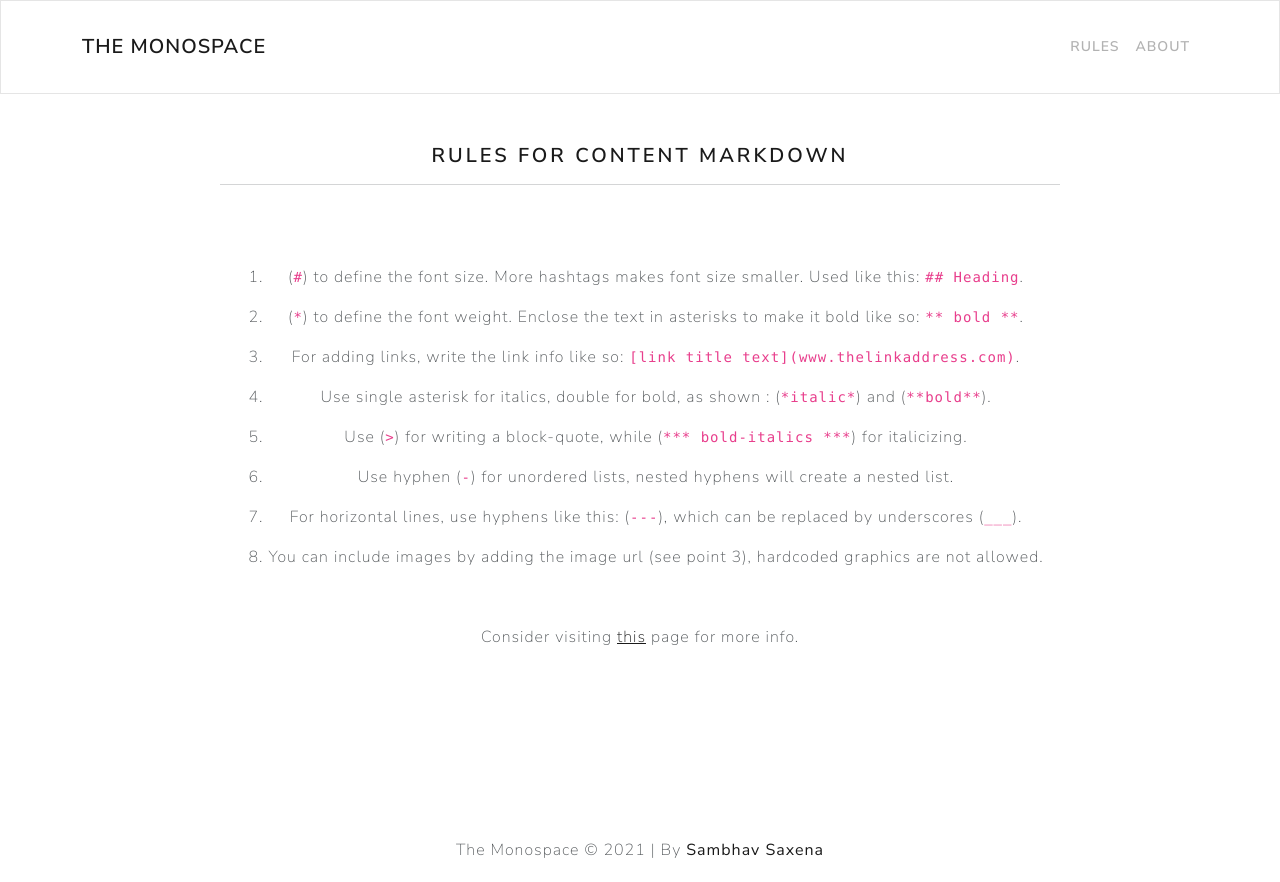
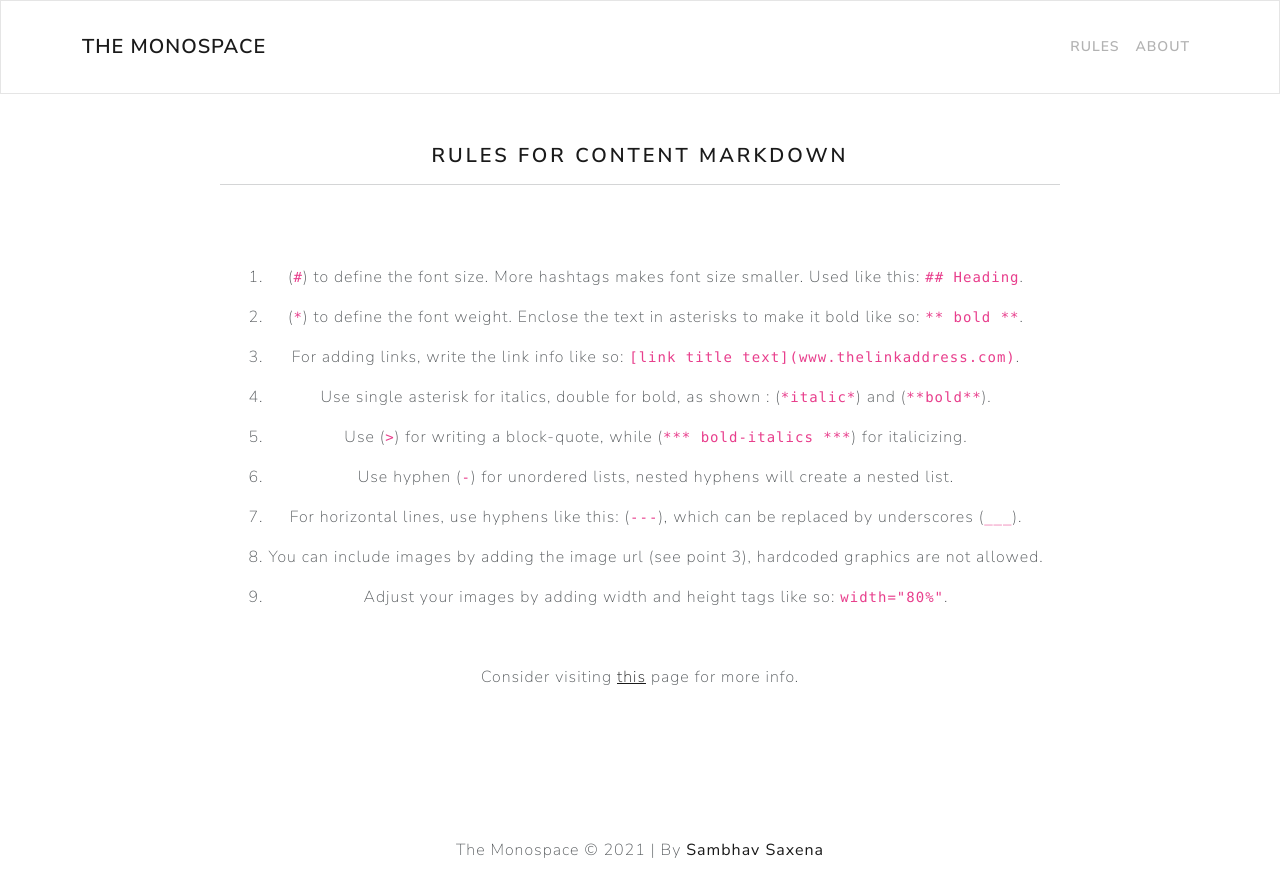
Before and after one commit to sambhavsaxena/secret-shed, a React (Create React App) app in the folder frontend/: page /rules in a window 1280 px wide. Built offline with nearby package versions, Linux system fonts and the light colour scheme.

Commit message:
Update Rules.js

```diff
--- a/frontend/src/screens/Rules.js
+++ b/frontend/src/screens/Rules.js
@@ -32,6 +32,9 @@ const Rules = () => {
                     <ReactMarkdown>
                         8) You can include images by adding the image url (see point 3), hardcoded graphics are not allowed.
                     </ReactMarkdown>
+                    <ReactMarkdown>
+                        9) Adjust your images by adding width and height tags like so: `width="80%"`.
+                    </ReactMarkdown>
                 </Card.Body><br />
                 Consider visiting <a href="https://www.markdownguide.org/basic-syntax" rel="noreferrer" target="_blank">this</a> page for more info.
             </MainScreen>
```
